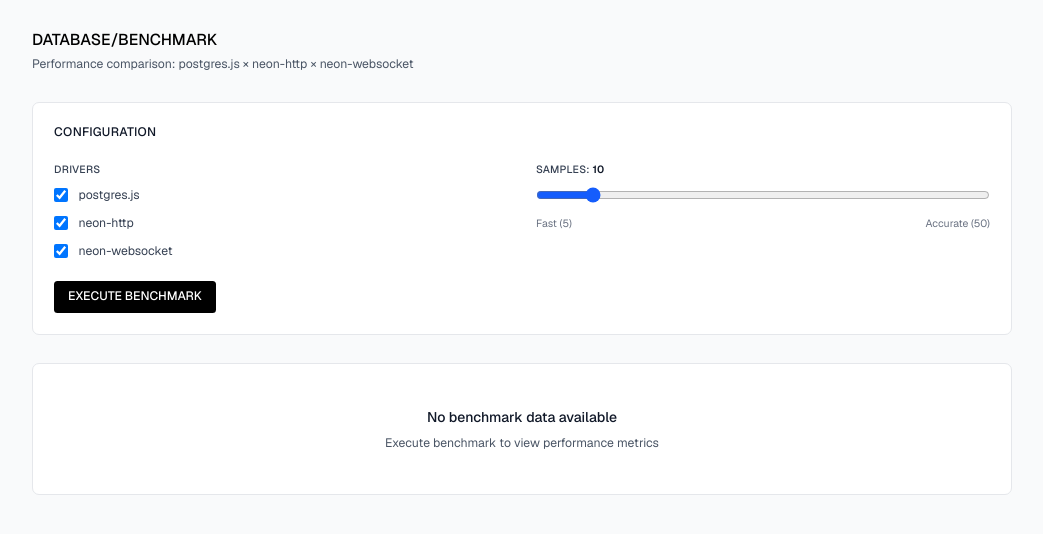
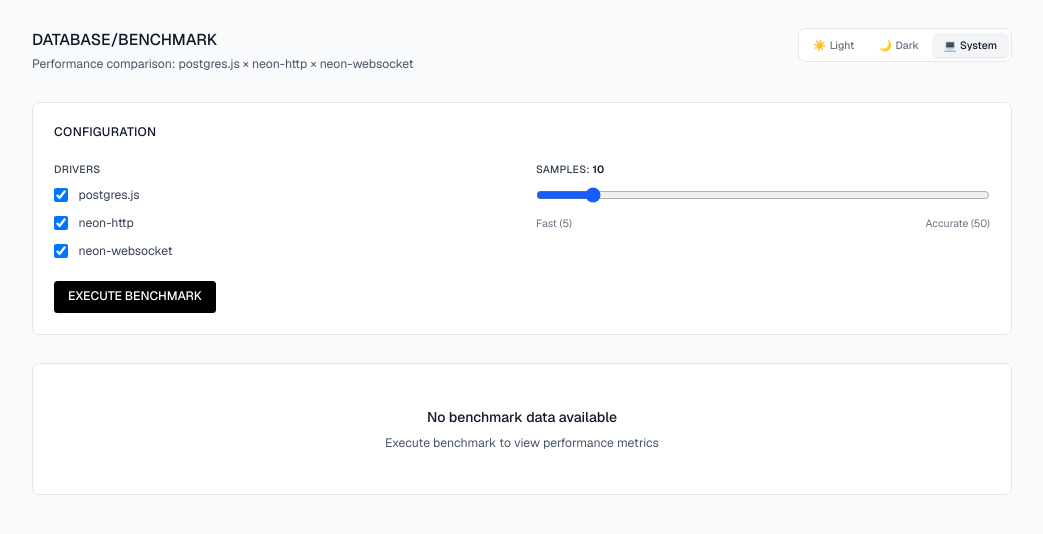
Before and after one commit to steipete/bench, a Next.js app: page / in a window 1280 px wide. Shown: the top 534 px of the page, without its empty margins (118-1161 px from the left). Built offline with nearby package versions, Linux system fonts and the light colour scheme.

Commit message:
Add dark mode theme system and enhance UI
- Add ThemeToggle component with system/light/dark mode support
- Create ThemeContext for global theme state management
- Update main pages with dark mode classes and theme integration
- Enhance BenchmarkChart with theme-aware styling

```diff
--- /dev/null
+++ b/src/components/ThemeToggle.tsx
@@ -0,0 +1,36 @@
+import { useTheme } from '~/contexts/ThemeContext';
+
+export function ThemeToggle() {
+  const { theme, setTheme, resolvedTheme } = useTheme();
+
+  const themes = [
+    { value: 'light', label: 'Light', icon: '☀️' },
+    { value: 'dark', label: 'Dark', icon: '🌙' },
+    { value: 'system', label: 'System', icon: '💻' },
+  ] as const;
+
+  return (
+    <div className="flex items-center gap-1 bg-white dark:bg-gray-800 border border-gray-200 dark:border-gray-700 rounded-lg p-1">
+      {themes.map((themeOption) => (
+        <button
+          key={themeOption.value}
+          onClick={() => setTheme(themeOption.value)}
+          className={`
+            px-3 py-1.5 text-xs font-medium rounded-md transition-all duration-200
+            ${
+              theme === themeOption.value
+                ? 'bg-gray-100 dark:bg-gray-700 text-gray-900 dark:text-gray-100 shadow-sm'
+                : 'text-gray-500 dark:text-gray-400 hover:text-gray-700 dark:hover:text-gray-200'
+            }
+          `}
+          title={`Switch to ${themeOption.label} mode`}
+        >
+          <span className="inline-block mr-1" role="img" aria-label={themeOption.label}>
+            {themeOption.icon}
+          </span>
+          {themeOption.label}
+        </button>
+      ))}
+    </div>
+  );
+}
--- /dev/null
+++ b/src/contexts/ThemeContext.tsx
@@ -0,0 +1,77 @@
+import { createContext, useContext, useEffect, useState, type ReactNode } from 'react';
+
+type Theme = 'light' | 'dark' | 'system';
+
+interface ThemeContextType {
+  theme: Theme;
+  setTheme: (theme: Theme) => void;
+  resolvedTheme: 'light' | 'dark';
+}
+
+const ThemeContext = createContext<ThemeContextType | undefined>(undefined);
+
+export function ThemeProvider({ children }: { children: ReactNode }) {
+  const [theme, setTheme] = useState<Theme>('system');
+  const [resolvedTheme, setResolvedTheme] = useState<'light' | 'dark'>('light');
+
+  useEffect(() => {
+    // Get theme from localStorage or default to system
+    const savedTheme = localStorage.getItem('theme') as Theme | null;
+    if (savedTheme && ['light', 'dark', 'system'].includes(savedTheme)) {
+      setTheme(savedTheme);
+    }
+  }, []);
+
+  useEffect(() => {
+    const mediaQuery = window.matchMedia('(prefers-color-scheme: dark)');
+
+    const updateResolvedTheme = () => {
+      if (theme === 'system') {
+        setResolvedTheme(mediaQuery.matches ? 'dark' : 'light');
+      } else {
+        setResolvedTheme(theme);
+      }
+    };
+
+    updateResolvedTheme();
+
+    if (theme === 'system') {
+      mediaQuery.addEventListener('change', updateResolvedTheme);
+      return () => mediaQuery.removeEventListener('change', updateResolvedTheme);
+    }
+  }, [theme]);
+
+  useEffect(() => {
+    // Apply theme to document
+    const root = document.documentElement;
+    root.classList.remove('light', 'dark');
+    root.classList.add(resolvedTheme);
+
+    // Save to localStorage
+    localStorage.setItem('theme', theme);
+  }, [theme, resolvedTheme]);
+
+  const handleSetTheme = (newTheme: Theme) => {
+    setTheme(newTheme);
+  };
+
+  return (
+    <ThemeContext.Provider
+      value={{
+        theme,
+        setTheme: handleSetTheme,
+        resolvedTheme,
+      }}
+    >
+      {children}
+    </ThemeContext.Provider>
+  );
+}
+
+export function useTheme() {
+  const context = useContext(ThemeContext);
+  if (context === undefined) {
+    throw new Error('useTheme must be used within a ThemeProvider');
+  }
+  return context;
+}
--- a/src/pages/_app.tsx
+++ b/src/pages/_app.tsx
@@ -1,5 +1,6 @@
 import type { AppType } from "next/dist/shared/lib/utils";
 import { Geist } from "next/font/google";
+import { ThemeProvider } from "~/contexts/ThemeContext";
 
 import "~/styles/globals.css";
 
@@ -9,9 +10,11 @@
 
 const MyApp: AppType = ({ Component, pageProps }) => {
   return (
-    <div className={geist.className}>
-      <Component {...pageProps} />
-    </div>
+    <ThemeProvider>
+      <div className={geist.className}>
+        <Component {...pageProps} />
+      </div>
+    </ThemeProvider>
   );
 };
 
--- a/src/pages/index.tsx
+++ b/src/pages/index.tsx
@@ -1,6 +1,7 @@
 import Head from "next/head";
 import { useState } from "react";
 import { BenchmarkChart } from "~/components/BenchmarkChart";
+import { ThemeToggle } from "~/components/ThemeToggle";
 import type { DriverComparisonResult } from "~/lib/db/driver-factory";
 
 interface BenchmarkResponse {
@@ -77,24 +78,27 @@
         <link rel="icon" href="/favicon.ico" />
       </Head>
 
-      <main className="min-h-screen bg-gray-50">
+      <main className="min-h-screen bg-gray-50 dark:bg-gray-900 transition-colors">
         <div className="max-w-6xl mx-auto px-4 py-8">
           {/* Header */}
-          <header className="mb-8">
-            <h1 className="text-lg font-medium mb-1">DATABASE/BENCHMARK</h1>
-            <p className="text-sm text-gray-600">
-              Performance comparison: postgres.js × neon-http × neon-websocket
-            </p>
+          <header className="mb-8 flex justify-between items-start">
+            <div>
+              <h1 className="text-lg font-medium mb-1 text-gray-900 dark:text-gray-100">DATABASE/BENCHMARK</h1>
+              <p className="text-sm text-gray-600 dark:text-gray-400">
+                Performance comparison: postgres.js × neon-http × neon-websocket
+              </p>
+            </div>
+            <ThemeToggle />
           </header>
 
           {/* Control Panel */}
-          <div className="mb-8 bg-white rounded-lg border border-gray-200 p-6">
-            <h2 className="text-sm font-medium uppercase tracking-wide text-gray-900 mb-6">Configuration</h2>
+          <div className="mb-8 bg-white dark:bg-gray-800 rounded-lg border border-gray-200 dark:border-gray-700 p-6 transition-colors">
+            <h2 className="text-sm font-medium uppercase tracking-wide text-gray-900 dark:text-gray-100 mb-6">Configuration</h2>
 
             <div className="grid grid-cols-1 md:grid-cols-2 gap-8">
               {/* Driver Selection */}
               <div>
-                <p className="text-xs font-medium uppercase tracking-wide text-gray-700 mb-3">Drivers</p>
+                <p className="text-xs font-medium uppercase tracking-wide text-gray-700 dark:text-gray-300 mb-3">Drivers</p>
                 <div className="space-y-3">
                   {Object.entries(selectedDrivers).map(([driver, enabled]) => (
                     <label key={driver} className="flex items-center gap-3 cursor-pointer group">
@@ -109,7 +113,7 @@
                         }
                         className="w-4 h-4 text-blue-600 border-gray-300 rounded focus:ring-blue-500"
                       />
-                      <span className="text-sm text-gray-700">{driver}</span>
+                      <span className="text-sm text-gray-700 dark:text-gray-300">{driver}</span>
                     </label>
                   ))}
                 </div>
@@ -119,9 +123,9 @@
               <div>
                 <label
                   htmlFor="sample-range"
-                  className="text-xs font-medium uppercase tracking-wide text-gray-700 mb-3 block"
+                  className="text-xs font-medium uppercase tracking-wide text-gray-700 dark:text-gray-300 mb-3 block"
                 >
-                  Samples: <span className="text-gray-900 font-semibold">{sampleCount}</span>
+                  Samples: <span className="text-gray-900 dark:text-gray-100 font-semibold">{sampleCount}</span>
                 </label>
                 <input
                   id="sample-range"
@@ -132,7 +136,7 @@
                   onChange={(e) => setSampleCount(parseInt(e.target.value, 10))}
                   className="w-full accent-blue-600"
                 />
-                <div className="flex justify-between text-xs text-gray-500 mt-2">
+                <div className="flex justify-between text-xs text-gray-500 dark:text-gray-400 mt-2">
                   <span>Fast (5)</span>
                   <span>Accurate (50)</span>
                 </div>
@@ -144,7 +148,7 @@
                 type="button"
                 onClick={runBenchmark}
                 disabled={loading}
-                className="px-4 py-2 bg-black text-white text-sm font-medium rounded hover:bg-gray-800 disabled:opacity-50 transition-colors"
+                className="px-4 py-2 bg-black dark:bg-gray-700 text-white text-sm font-medium rounded hover:bg-gray-800 dark:hover:bg-gray-600 disabled:opacity-50 transition-colors"
               >
                 {loading ? "Running Benchmark..." : "EXECUTE BENCHMARK"}
               </button>
@@ -153,17 +157,17 @@
 
           {/* Error Display */}
           {error && (
-            <div className="mb-8 p-4 bg-red-50 rounded-lg border border-red-200">
+            <div className="mb-8 p-4 bg-red-50 dark:bg-red-900/20 rounded-lg border border-red-200 dark:border-red-800">
               <div className="flex items-start gap-3">
-                <svg className="w-5 h-5 text-red-400 mt-0.5" fill="currentColor" viewBox="0 0 20 20">
+                <svg className="w-5 h-5 text-red-400 dark:text-red-300 mt-0.5" fill="currentColor" viewBox="0 0 20 20">
                   <path fillRule="evenodd" d="M10 18a8 8 0 100-16 8 8 0 000 16zM8.707 7.293a1 1 0 00-1.414 1.414L8.586 10l-1.293 1.293a1 1 0 101.414 1.414L10 11.414l1.293 1.293a1 1 0 001.414-1.414L11.414 10l1.293-1.293a1 1 0 00-1.414-1.414L10 8.586 8.707 7.293z" clipRule="evenodd" />
                 </svg>
                 <div className="flex-1">
-                  <h3 className="text-sm font-medium text-red-800">{error.message}</h3>
+                  <h3 className="text-sm font-medium text-red-800 dark:text-red-200">{error.message}</h3>
                   {error.details && (
-                    <p className="text-sm text-red-600 mt-1">{error.details}</p>
+                    <p className="text-sm text-red-600 dark:text-red-300 mt-1">{error.details}</p>
                   )}
-                  <p className="text-xs text-red-500 mt-2">
+                  <p className="text-xs text-red-500 dark:text-red-400 mt-2">
                     {new Date(error.timestamp).toLocaleTimeString()}
                   </p>
                 </div>
```
